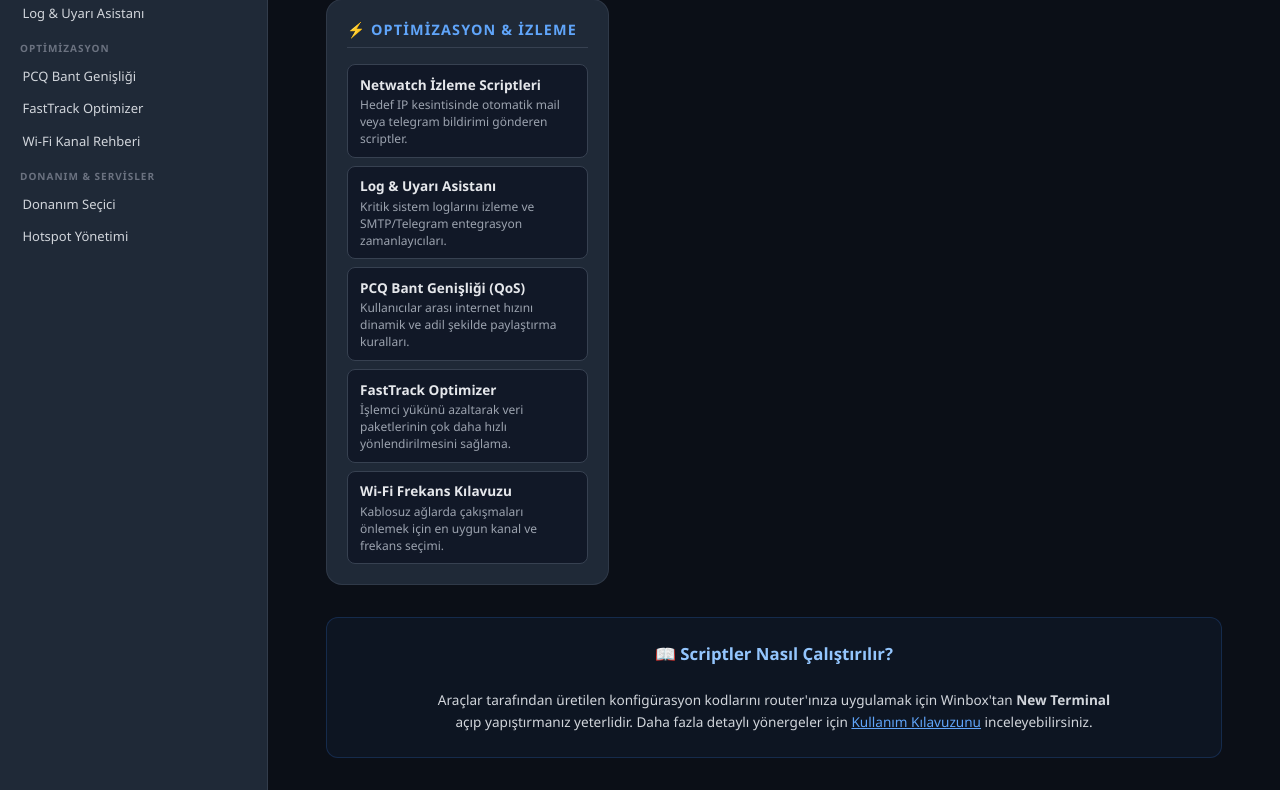
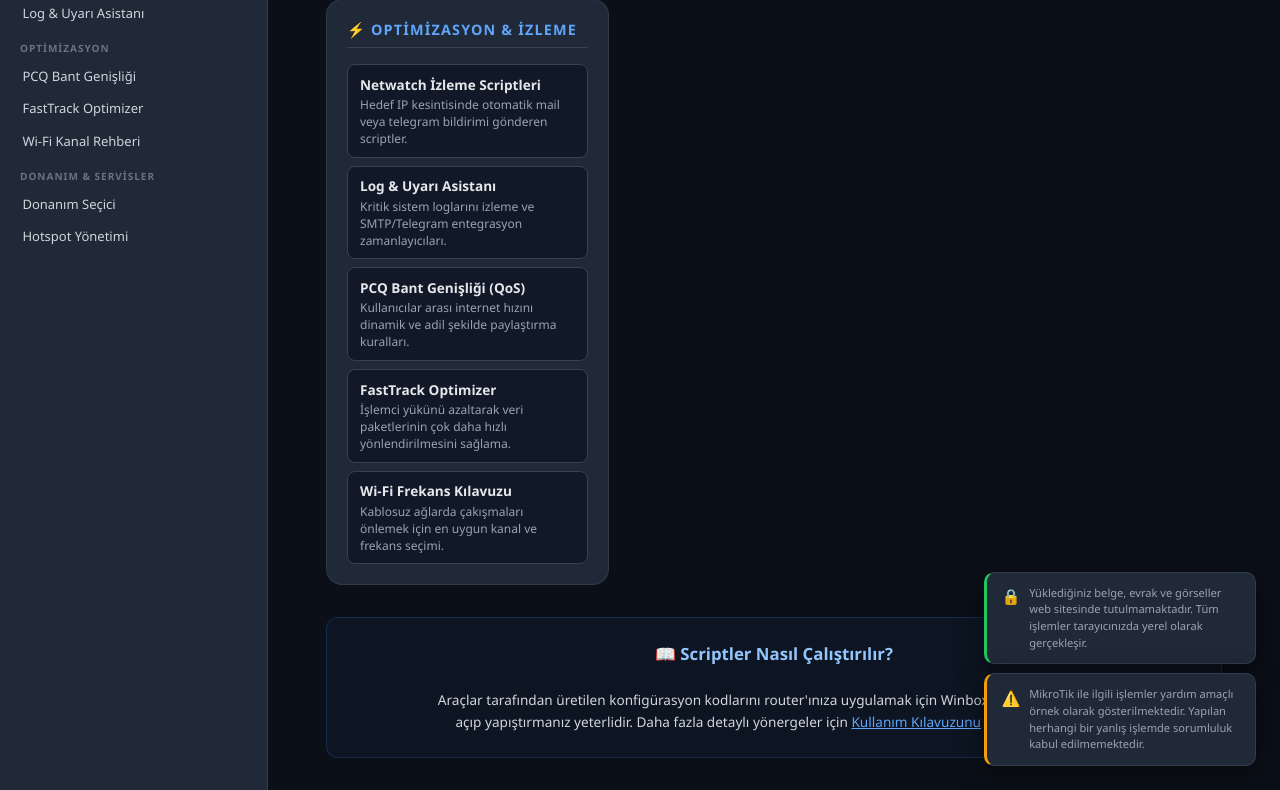
Before and after one commit to kaanbyzt/converter, a Flask app: page /mikrotik in a window 1280 px wide. Shown: the part 743-1533 px from the top of the page. Run offline with Flask 3, Linux system fonts and the light colour scheme.

Commit message:
özellik: MikroTik paneline de gizlilik ve sorumluluk reddi uyarı kartları eklendi

```diff
--- a/api/templates/mikrotik_base.html
+++ b/api/templates/mikrotik_base.html
@@ -135,7 +135,69 @@
             .sidebar-backdrop.visible { pointer-events: auto; }
             .main-content { overflow-y: auto; }
             .page { padding: 1.25rem 1rem; }
+            /* Mobilde notice panel örtüşmesin */
+            .mk-notice-panel {
+                bottom: 4.5rem;
+                right: 1rem;
+                width: 250px;
+                display: none;
+            }
+            .mk-notice-panel.mobile-open { display: flex; }
+            .mk-notice-toggle-btn { display: flex; }
         }
+
+        /* === Uyarı Paneli === */
+        .mk-notice-panel {
+            position: fixed;
+            bottom: 1.5rem;
+            right: 1.5rem;
+            width: 272px;
+            z-index: 50;
+            display: flex;
+            flex-direction: column;
+            gap: 0.55rem;
+            pointer-events: none;
+        }
+        .mk-notice-panel > * { pointer-events: auto; }
+        .mk-notice-card {
+            background: #1f2937;
+            border: 1px solid rgba(55,65,81,0.9);
+            border-radius: 10px;
+            padding: 0.75rem 0.9rem;
+            box-shadow: 0 6px 24px rgba(0,0,0,0.5);
+            display: flex;
+            gap: 0.55rem;
+            align-items: flex-start;
+            backdrop-filter: blur(6px);
+            transition: border-color 0.2s;
+        }
+        .mk-notice-card:hover { border-color: rgba(75,85,99,1); }
+        .mk-notice-icon { font-size: 0.95rem; flex-shrink: 0; margin-top: 0.1rem; }
+        .mk-notice-text { font-size: 0.695rem; color: #9ca3af; line-height: 1.5; }
+        .mk-notice-card.mk-privacy  { border-left: 3px solid #22c55e; }
+        .mk-notice-card.mk-disclaimer { border-left: 3px solid #f59e0b; }
+        /* Mobil toggle butonu */
+        .mk-notice-toggle-btn {
+            display: none;
+            position: fixed;
+            bottom: 1.25rem;
+            right: 1.25rem;
+            width: 40px;
+            height: 40px;
+            border-radius: 50%;
+            background: #1e3a5f;
+            border: 1px solid rgba(59,130,246,0.4);
+            color: #60a5fa;
+            font-size: 1rem;
+            font-weight: 700;
+            cursor: pointer;
+            z-index: 60;
+            align-items: center;
+            justify-content: center;
+            box-shadow: 0 4px 16px rgba(0,0,0,0.5);
+            transition: background 0.15s, transform 0.15s;
+        }
+        .mk-notice-toggle-btn:hover { background: #1e40af; transform: scale(1.05); }
         /* PAGE HEADER */
         .page-header { margin-bottom: 2rem; }
         .page-header h1 { font-size: 1.75rem; font-weight: 700; color: #60a5fa; margin-bottom: 0.35rem; }
@@ -435,6 +497,27 @@
             if (window.innerWidth <= 767) closeSidebar();
         });
     });
+    function toggleMkNotice() {
+        document.getElementById('mkNoticePanel').classList.toggle('mobile-open');
+    }
     </script>
+
+    <!-- MikroTik Uyarı Paneli -->
+    <div class="mk-notice-panel" id="mkNoticePanel">
+        <div class="mk-notice-card mk-privacy">
+            <span class="mk-notice-icon">🔒</span>
+            <p class="mk-notice-text">
+                Yüklediğiniz belge, evrak ve görseller web sitesinde tutulmamaktadır. Tüm işlemler tarayıcınızda yerel olarak gerçekleşir.
+            </p>
+        </div>
+        <div class="mk-notice-card mk-disclaimer">
+            <span class="mk-notice-icon">⚠️</span>
+            <p class="mk-notice-text">
+                MikroTik ile ilgili işlemler yardım amaçlı örnek olarak gösterilmektedir. Yapılan herhangi bir yanlış işlemde sorumluluk kabul edilmemektedir.
+            </p>
+        </div>
+    </div>
+    <button class="mk-notice-toggle-btn" onclick="toggleMkNotice()" aria-label="Uyarılar" title="Uyarılar">ℹ</button>
+
 </body>
 </html>
```
